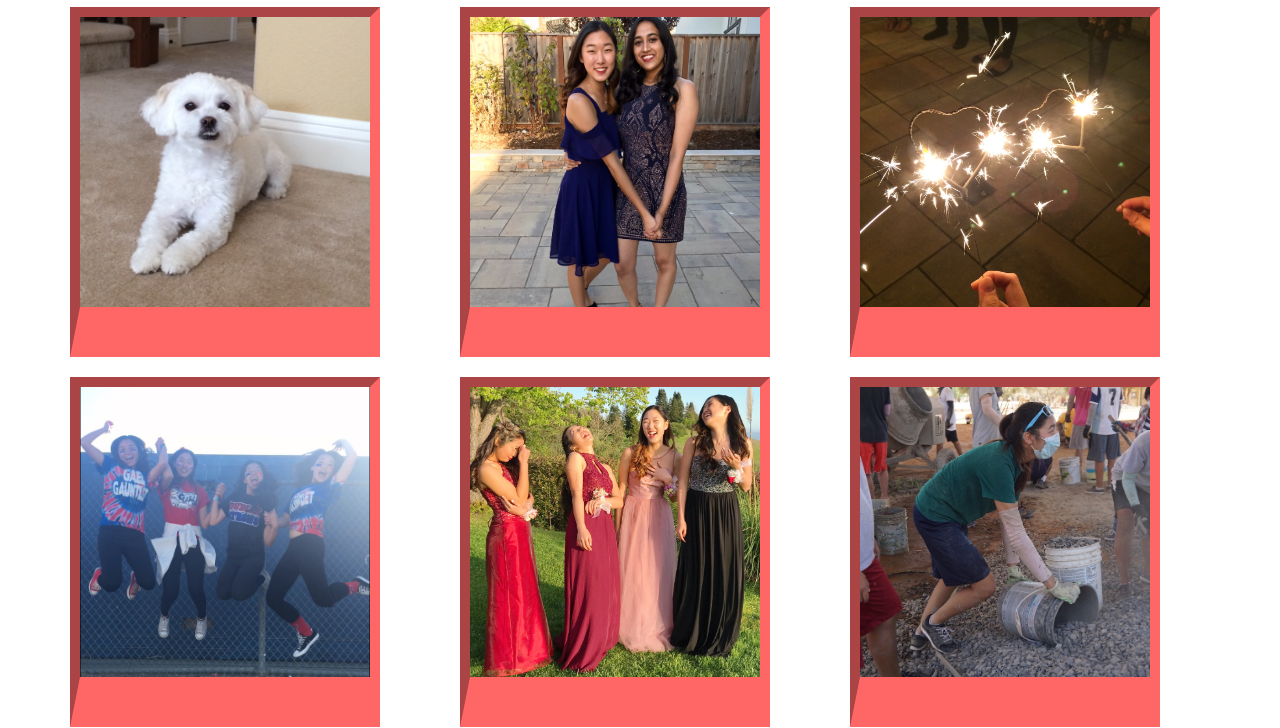
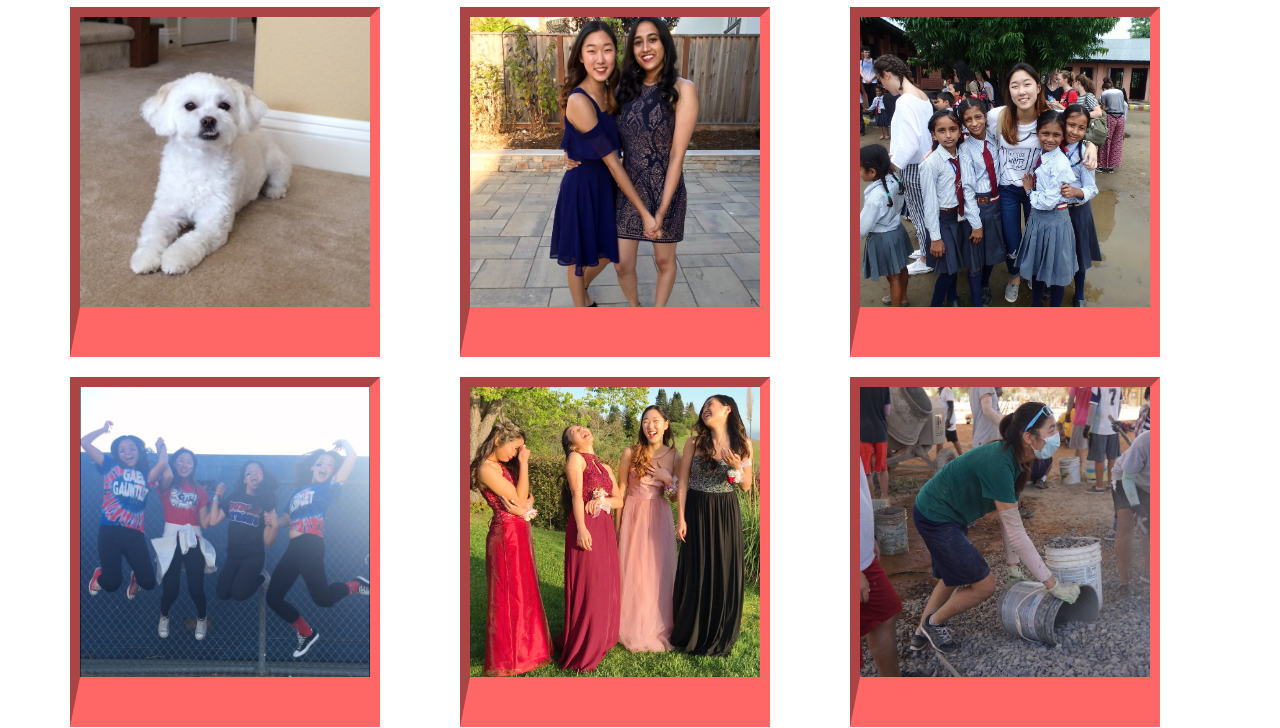
Before and after one commit to baekj/portfolio, a plain HTML site: page index.html in a window 1280 px wide. Shown: the part 63-791 px from the top of the page. Drawn offline with Linux system fonts and the light colour scheme.

Commit message:
3.28.2017 commit2

```diff
--- a/index.html
+++ b/index.html
@@ -38,7 +38,7 @@
                         <img class="polaroid middle hvr-rotate" height="350" src="Images/Homecoming.jpg" alt="Joanne and her friend Hanna"/>
                     </div>
                     <div class="col-sm-4">
-                        <img class="polaroid middle hvr-rotate" height="350" src="Images/Sparklers.JPG" alt="Sparklers"/>
+                        <img class="polaroid middle hvr-rotate" height="350" src="Images/Nepal.jpg" alt="Joanne with students in Nepal"/>
                     </div>
                 </div>
                 <div class="row">
```
Also changed, not shown: Images/Nepal.jpg (added).
